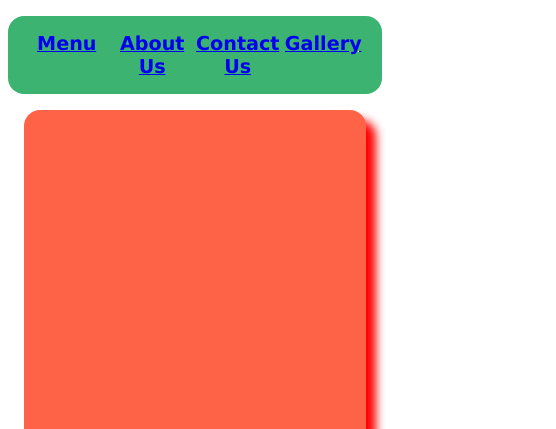
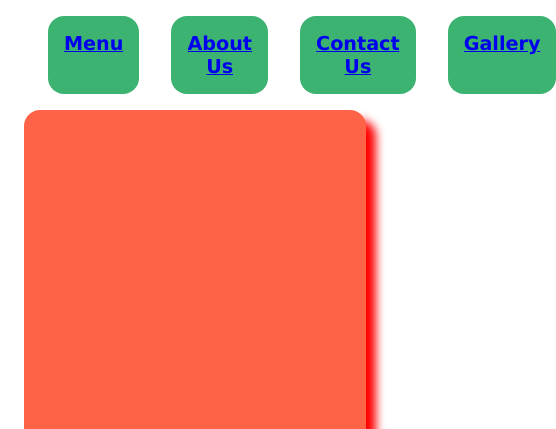
Before and after one commit to kamaldoharey/Smooth-scrolling, a plain HTML site: page index.html in a window 390 px wide. Shown: the top 429 px of the page, 556 px wide, since content can reach past the window. Drawn offline with Linux system fonts and the light colour scheme.

Commit message:
made navigation responsive

```diff
--- a/index.html
+++ b/index.html
@@ -12,12 +12,14 @@
 				z-index: 5px;
 				display: flex;
 				justify-content: space-around;
-				background-color: mediumseagreen;
-				padding: 1em;
-				border-radius: 1em;
+				flex: 1 1 0;
+				gap: 1rem 2rem;
 			}
 
 			li {
+				border-radius: 1em;
+				padding: 1em;
+				background-color: mediumseagreen;
 				list-style-type: none;
 				width: 100%;
 				text-align: center;
@@ -51,6 +53,7 @@
 				font-weight: bold;
 				font-size: larger;
 			}
+
 			h1 {
 				text-align: center;
 			}
```
